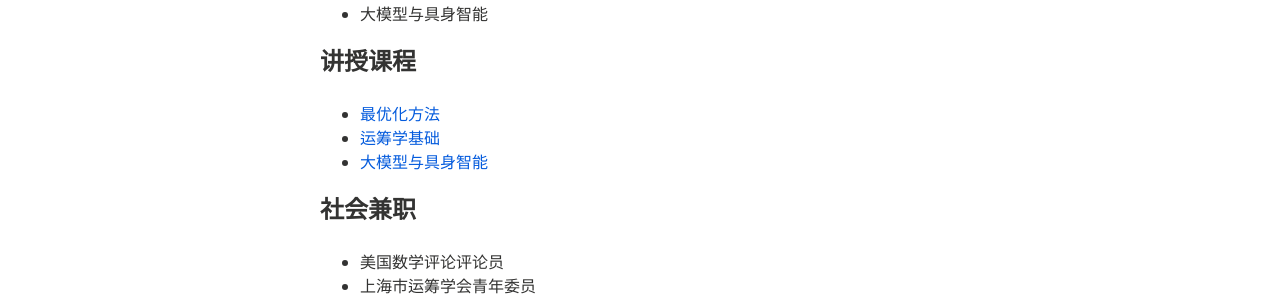
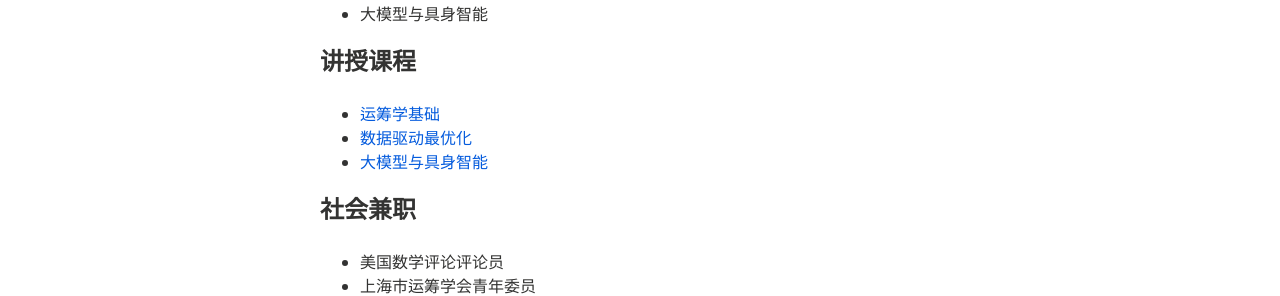
Before and after one commit to xianchaoxiu/xianchaoxiu.github.io, a Jekyll site: the page built from chinese/index.md, in a window 1280 px wide. Shown: the part 395-691 px from the top of the page. Built offline with Jekyll 4.4.1, drawn with Linux system fonts in a browser that asks for light colours; nearby versions of some CDN libraries.

Commit message:
Update index.md

```diff
--- a/chinese/index.md
+++ b/chinese/index.md
@@ -23,8 +23,8 @@ share: false
 
 
 ### 讲授课程
-* <a href="https://xianchaoxiu.github.io/chinese/OPT/" class="textlink" target="_blank"> 最优化方法 </a><br>
 * <a href="https://xianchaoxiu.github.io/chinese/OR/" class="textlink" target="_blank"> 运筹学基础 </a><br>
+* <a href="https://xianchaoxiu.github.io/chinese/OPT/" class="textlink" target="_blank"> 数据驱动最优化 </a><br>
 * <a href="https://xianchaoxiu.github.io/chinese/LLM/" class="textlink" target="_blank"> 大模型与具身智能 </a><br>
 
 ### 社会兼职
```
